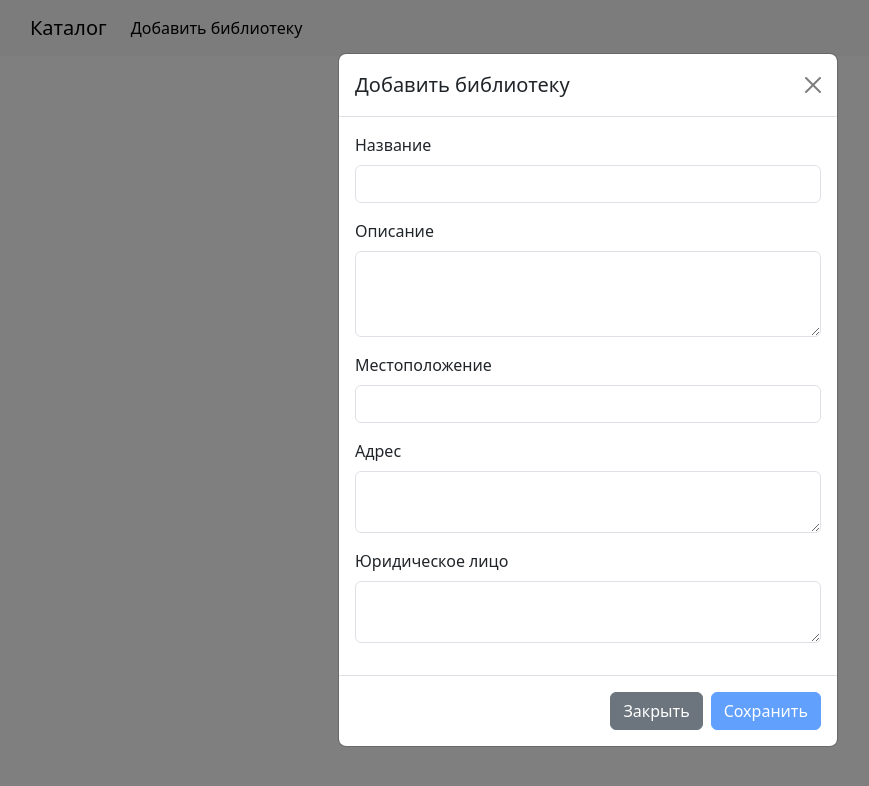
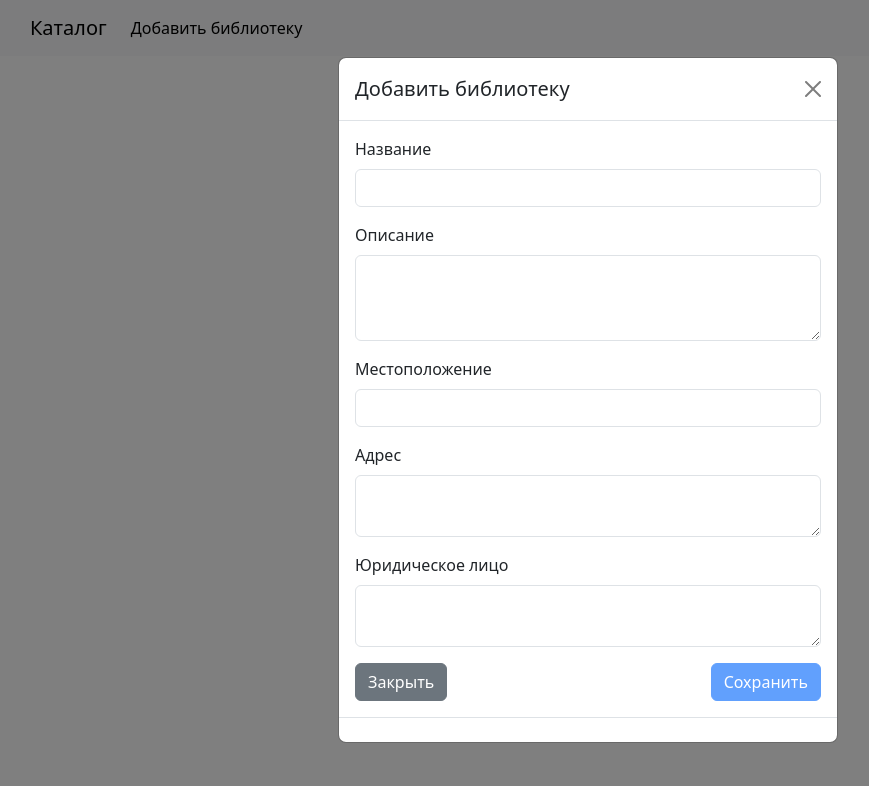
Before and after one commit to alyonastartseva/libraries-angular-study-app, an Angular app: page / in a window 1280 px wide. Both pictures are taken after a click on the link "Добавить библиотеку". Shown: the top 786 px of the page, without its empty margins (52-921 px from the left). Built offline with nearby package versions, Linux system fonts and the light colour scheme.

Commit message:
Completion of creation Added a second modal window for displaying model creation

```diff
--- a/src/app/app.component.html
+++ b/src/app/app.component.html
@@ -7,7 +7,7 @@
     <div class="collapse navbar-collapse" id="navbarNav">
       <ul class="navbar-nav">
         <li class="nav-item">
-          <a class="nav-link active" data-bs-toggle="modal" data-bs-target="#libraryModal" href="#">Добавить библиотеку</a>
+          <a class="nav-link active" data-bs-toggle="modal" data-bs-target="#CreateLibraryModal" href="#">Добавить библиотеку</a>
         </li>
       </ul>
     </div>
@@ -16,10 +16,9 @@
 
 <router-outlet></router-outlet>
 
-<app-modal>
+<app-modal [id]="'CreateLibraryModal'">
   <span title>Добавить библиотеку</span>
-  <ng-container body>
-    <form>
+  <form body #createLibrary="ngForm" (ngSubmit)="addLibrary()">
     <div class="mb-3">
       <label for="nameLibrary" class="form-label">Название</label>
       <input type="text" class="form-control" id="nameLibrary" [(ngModel)]="newLibrary.name" name="nameLibrary" #nameLibrary="ngModel" required>
@@ -53,10 +52,14 @@
        <label for="imageLibrary" class="form-label">Загрузите фотографию</label>
        <input class="form-control" type="file" id="imageLibrary">
      </div>-->
+    <div class="d-flex justify-content-between">
+      <button type="button" class="btn btn-secondary" data-bs-dismiss="modal">Закрыть</button>
+      <button type="submit" class="btn btn-primary" [disabled]="nameLibrary.invalid || localeLibrary.invalid || addressLibrary.invalid" data-bs-target="#LibraryAddedModal" data-bs-toggle="modal" data-bs-dismiss="modal">Сохранить</button>
+    </div>
   </form>
-  </ng-container>
-  <ng-container footer>
-    <button type="button" class="btn btn-secondary" data-bs-dismiss="modal">Закрыть</button>
-    <button type="submit" class="btn btn-primary" (click)="addLibrary()" [disabled]="nameLibrary.invalid || localeLibrary.invalid || addressLibrary.invalid">Сохранить</button>
-  </ng-container>
 </app-modal>
+
+<app-modal [id]="'LibraryAddedModal'">
+  <p body>Библиотека <b>{{ newLibrary.name }}</b> успешно добавлена в общий каталог.</p>
+  <button footer (click)="createLibrary.reset()" type="button" class="btn btn-primary" data-bs-dismiss="modal">Закрыть</button>
+</app-modal>
--- a/src/app/app.component.ts
+++ b/src/app/app.component.ts
@@ -24,8 +24,6 @@ export class AppComponent {
 
   addLibrary() {
     this.librariesArray.push(new Library(this.newLibrary.name, this.newLibrary.locale, this.newLibrary.address, this.newLibrary.organizationName, this.newLibrary.description));
-
-
     console.log(this.librariesArray)
   }
 
--- a/src/app/modal/modal.component.html
+++ b/src/app/modal/modal.component.html
@@ -1,4 +1,4 @@
-<div class="modal fade" id="libraryModal" tabindex="-1" aria-hidden="true">
+<div class="modal fade" id="{{ id }}" tabindex="-1" aria-hidden="true">
   <div class="modal-dialog modal-dialog-centered modal-dialog-scrollable">
     <div class="modal-content">
       <div class="modal-header">
--- a/src/app/modal/modal.component.ts
+++ b/src/app/modal/modal.component.ts
@@ -1,4 +1,4 @@
-import { Component, OnInit } from '@angular/core';
+import { Component, OnInit, Input } from '@angular/core';
 
 @Component({
   selector: 'app-modal',
@@ -7,6 +7,9 @@ import { Component, OnInit } from '@angular/core';
 })
 export class ModalComponent implements OnInit {
 
+  @Input() id: string = '';
+
   ngOnInit(): void {
   }
+
 }
```
Lines whose indentation alone changed are shown as unchanged.
